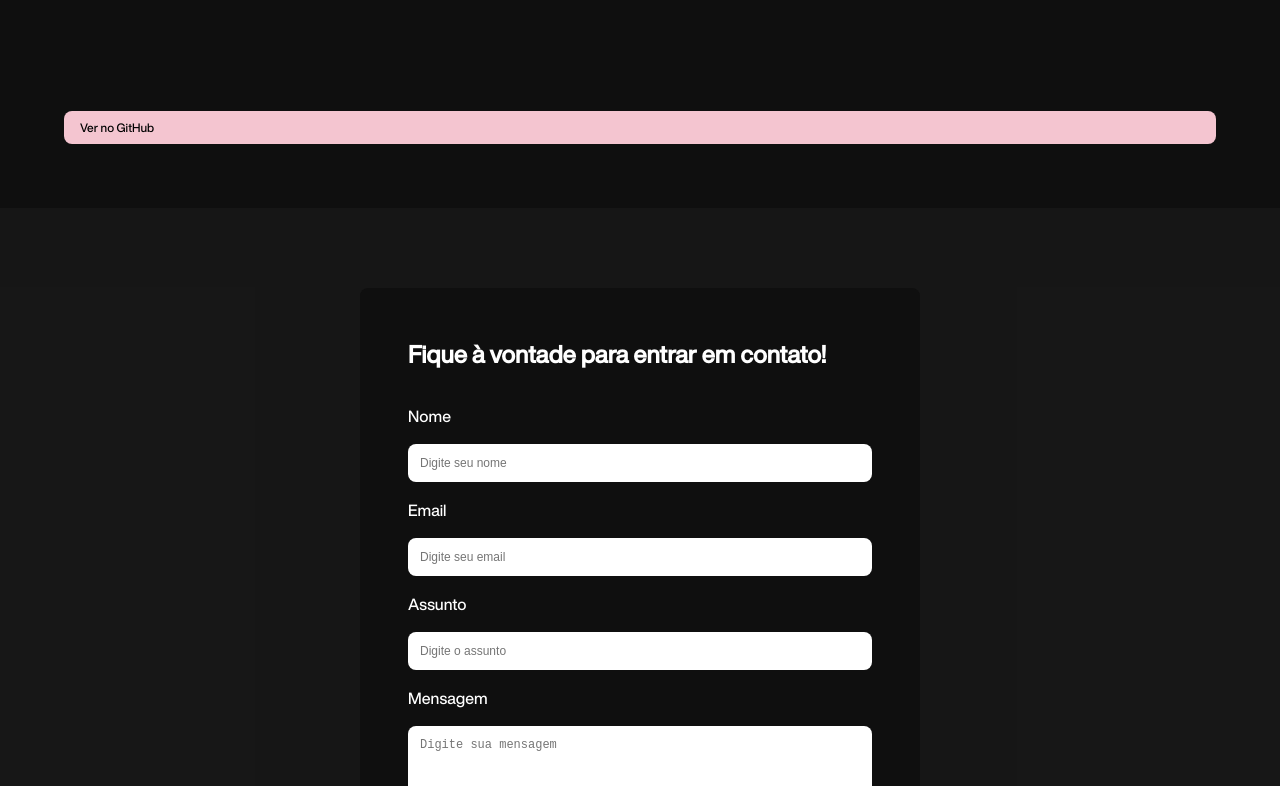
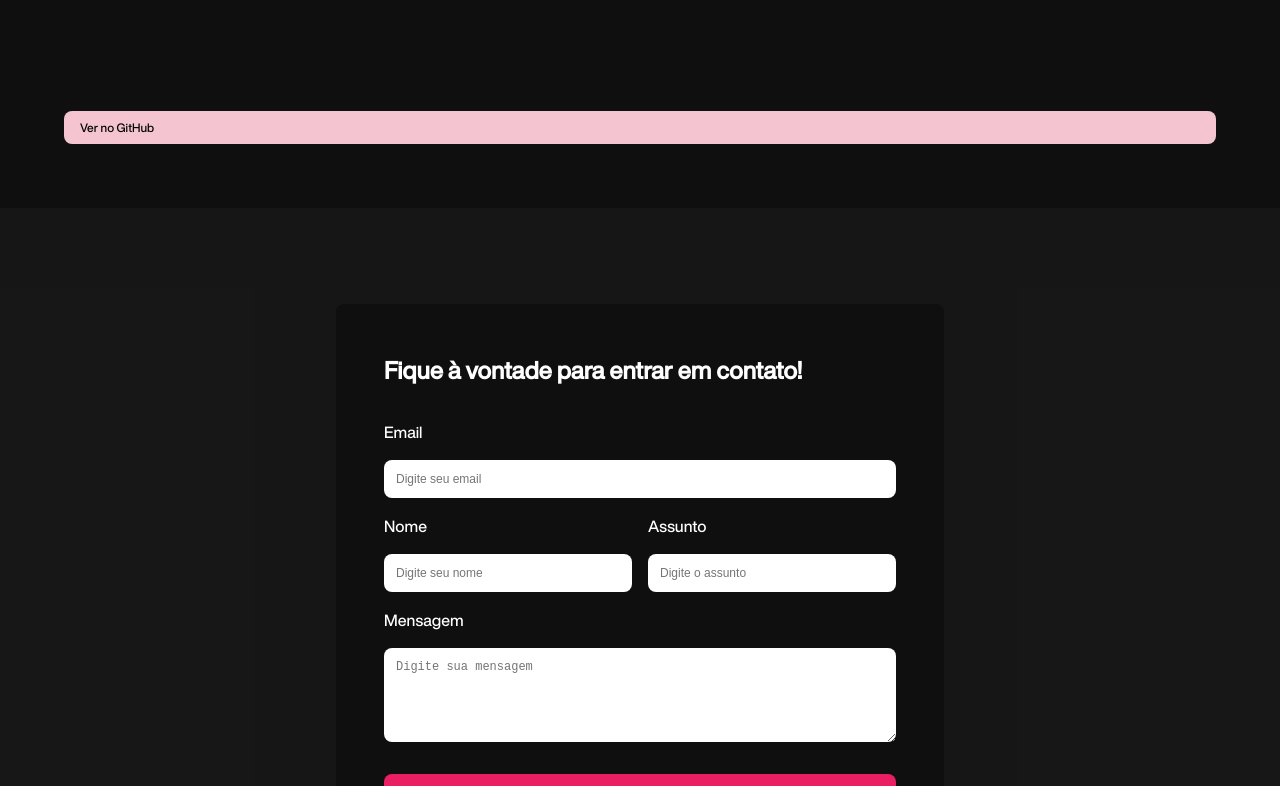
Before and after one commit to heloisacrisilva/myportfolio, a Next.js app: page /1 in a window 1280 px wide. Shown: the part 2000-2786 px from the top of the page. Built offline with nearby package versions, Linux system fonts and the light colour scheme; no server answers.

Commit message:
style: improvents

```diff
--- a/src/components/Buttons/LanguageButton/style.ts
+++ b/src/components/Buttons/LanguageButton/style.ts
@@ -25,4 +25,10 @@ const Button = styled.button<{ $selected: boolean }>`
     transition: all 0.05s ease-out;
     transform: scale(1.05);
   }
+
+  @media screen and (max-width: 868px) {
+    width: 3rem;
+    height: 2rem;
+    font-size: ${({ theme }) => theme.fonts.sizer.sm};
+  }
 `;
--- a/src/components/Footer/style.ts
+++ b/src/components/Footer/style.ts
@@ -13,6 +13,7 @@ export const FooterContainer = styled.footer`
   bottom: 0;
   align-items: center;
   justify-content: center;
+  height: 5rem;
 `;
 
 export const Links = styled.div`
--- a/src/components/Form/index.tsx
+++ b/src/components/Form/index.tsx
@@ -38,14 +38,10 @@ export const ContactForm = ({ lang }: ContactForm) => {
   };
 
   return (
-    <S.FormsBox>
     <S.Form onSubmit={handleSubmit} noValidate>
-        <S.Ttile>{t('title')}</S.Ttile>
+      <S.Title>{t('title')}</S.Title>
 
-        <label htmlFor="name">{t('name')}</label>
-        <S.Input id="name" type="text" name="name" placeholder={t('namePlaceholder')} value={form.name} onChange={handleChange} required aria-required="true" />
-
-        <label htmlFor="email">{t('email')}</label>
+      <S.Label htmlFor="email">{t('email')}</S.Label>
       <S.Input
         id="email"
         type="email"
@@ -57,7 +53,22 @@ export const ContactForm = ({ lang }: ContactForm) => {
         aria-required="true"
       />
 
-        <label htmlFor="subject">{t('subject')}</label>
+      <S.Line>
+        <S.InputContainer>
+          <S.Label htmlFor="name">{t('name')}</S.Label>
+          <S.Input
+            id="name"
+            type="text"
+            name="name"
+            placeholder={t('namePlaceholder')}
+            value={form.name}
+            onChange={handleChange}
+            required
+            aria-required="true"
+          />
+        </S.InputContainer>
+        <S.InputContainer>
+          <S.Label htmlFor="subject">{t('subject')}</S.Label>
           <S.Input
             id="subject"
             type="text"
@@ -68,8 +79,10 @@ export const ContactForm = ({ lang }: ContactForm) => {
             required
             aria-required="true"
           />
+        </S.InputContainer>
+      </S.Line>
 
-        <label htmlFor="message">{t('message')}</label>
+      <S.Label htmlFor="message">{t('message')}</S.Label>
       <S.TextArea
         id="message"
         name="message"
@@ -81,12 +94,12 @@ export const ContactForm = ({ lang }: ContactForm) => {
         rows={5}
       />
 
-        <S.Button type="submit">{t('submit')}</S.Button>
+      <S.Button type="submit" disabled={status === 'loading'}>
+        {status === 'loading' ? t('submitLoading') : t('submit')}
+      </S.Button>
 
       {status === 'success' && <span style={{ color: 'green', marginTop: '1rem' }}>{t('submitSuccess')}</span>}
-        {status === 'loading' && <span style={{ color: 'gray', marginTop: '1rem' }}>{t('submitLoading')}</span>}
       {status === 'error' && <span style={{ color: 'red', marginTop: '1rem' }}>{t('submitError')}</span>}
     </S.Form>
-    </S.FormsBox>
   );
 };
--- a/src/components/Form/style.ts
+++ b/src/components/Form/style.ts
@@ -1,17 +1,4 @@
 import styled from 'styled-components';
-
-export const FormsBox = styled.div`
-  display: flex;
-  justify-content: center;
-  align-items: center;
-  padding: 1rem;
-`;
-
-export const Ttile = styled.h1`
-  font-size: ${({ theme }) => theme.fonts.sizer.xxl};
-  color: ${({ theme }) => theme.primaryColor};
-  margin-bottom: 1rem;
-`;
 
 export const Form = styled.form`
   display: flex;
@@ -22,6 +9,39 @@ export const Form = styled.form`
   max-width: 50%;
   padding: 3rem;
   border-radius: 0.5rem;
+
+  @media screen and (max-width: 968px) {
+    gap: 0.5rem;
+  }
+`;
+
+export const InputContainer = styled.div`
+  display: flex;
+  flex-direction: column;
+  align-items: flex-start;
+  width: 100%;
+  gap: 1rem;
+  @media screen and (max-width: 968px) {
+    gap: 0.5rem;
+  }
+`;
+
+export const Line = styled.div`
+  display: flex;
+  justify-content: space-between;
+  align-items: center;
+  gap: 1rem;
+  width: 100%;
+`;
+
+export const Title = styled.h1`
+  font-size: ${({ theme }) => theme.fonts.sizer.xxl};
+  color: ${({ theme }) => theme.primaryColor};
+  margin-bottom: 1rem;
+
+  @media screen and (max-width: 968px) {
+    font-size: ${({ theme }) => theme.fonts.sizer.xl};
+  }
 `;
 
 export const Input = styled.input`
@@ -29,6 +49,17 @@ export const Input = styled.input`
   border-radius: 0.5rem;
   border: none;
   font-size: ${({ theme }) => theme.fonts.sizer.md};
+  width: 100%;
+
+  @media screen and (max-width: 968px) {
+    padding: 0.5rem;
+  }
+
+  &::placeholder {
+    @media screen and (max-width: 968px) {
+      font-size: ${({ theme }) => theme.fonts.sizer.sm};
+    }
+  }
 `;
 
 export const TextArea = styled.textarea`
@@ -37,6 +68,24 @@ export const TextArea = styled.textarea`
   font-size: ${({ theme }) => theme.fonts.sizer.md};
   resize: vertical;
   border: none;
+
+  @media screen and (max-width: 968px) {
+    padding: 0.5rem;
+  }
+
+  &::placeholder {
+    @media screen and (max-width: 968px) {
+      font-size: ${({ theme }) => theme.fonts.sizer.sm};
+    }
+  }
+`;
+
+export const Label = styled.label`
+  font-size: ${({ theme }) => theme.fonts.sizer.xl};
+
+  @media screen and (max-width: 968px) {
+    font-size: ${({ theme }) => theme.fonts.sizer.sm};
+  }
 `;
 
 export const Button = styled.button`
@@ -45,7 +94,7 @@ export const Button = styled.button`
   font-size: ${({ theme }) => theme.fonts.sizer.md};
   border: none;
   background: ${({ theme }) => theme.commonColors.pink};
-  color: ${({ theme }) => theme.commonColors.second};;
+  color: ${({ theme }) => theme.commonColors.second};
   font-weight: bold;
   cursor: pointer;
   transition: 0.2s;
--- a/src/components/Header/index.tsx
+++ b/src/components/Header/index.tsx
@@ -1,6 +1,6 @@
 'use client';
 
-import { useState } from 'react';
+import { useEffect, useMemo, useState } from 'react';
 import * as S from './style';
 import { getTranslation } from '@/utils/i18n';
 import LanguageButton from '../Buttons/LanguageButton';
@@ -8,10 +8,7 @@ import CONSTANTS from '@/config/constants.mjs';
 import ThemeSwitcher from '../Buttons/ThemeSwitcher';
 import dynamic from 'next/dynamic';
 
-const ToScrool = dynamic(
-  () => import('react-scroll').then((mod) => mod.Link),
-  { ssr: false }
-);
+const ToScrool = dynamic(() => import('react-scroll').then((mod) => mod.Link), { ssr: false });
 
 const { AVAILABLE_LOCALES } = CONSTANTS;
 
@@ -24,12 +21,36 @@ export const Header = ({ lang }: HeaderProps) => {
 
   const [activeSection, setActiveSection] = useState('AboutSection');
 
-  const navItems = [
-    { id: 'AboutSection', label: t('about') },
-    { id: 'StackSection', label: t('stack') },
-    { id: 'ProjectsSection', label: t('projects') },
-    { id: 'ContactSection', label: t('contact') },
-  ];
+  const navItems = useMemo(
+    () => [
+      { id: 'AboutSection', label: t('about') },
+      { id: 'StackSection', label: t('stack') },
+      { id: 'ProjectsSection', label: t('projects') },
+      { id: 'ContactSection', label: t('contact') },
+    ],
+    [t]
+  );
+
+  useEffect(() => {
+    const sections = navItems.map((item) => document.getElementById(item.id));
+
+    const handleScroll = () => {
+      const scrollPosition = window.scrollY + 100;
+
+      sections.forEach((section, index) => {
+        if (!section) return;
+
+        if (scrollPosition >= section.offsetTop && scrollPosition < section.offsetTop + section.offsetHeight) {
+          setActiveSection(navItems[index].id);
+        }
+      });
+    };
+
+    handleScroll();
+    window.addEventListener('scroll', handleScroll);
+
+    return () => window.removeEventListener('scroll', handleScroll);
+  }, [navItems]);
 
   return (
     <S.Container>
--- a/src/components/Sections/aboutSection/style.ts
+++ b/src/components/Sections/aboutSection/style.ts
@@ -6,6 +6,11 @@ export const Section = styled.div`
   padding: 4rem 4rem;
   display: flex;
   gap: 6rem;
+
+  @media screen and (max-width: 768px) {
+    flex-direction: column;
+    gap: 0;
+  }
 `;
 
 export const TextBox = styled.div`
@@ -28,6 +33,10 @@ export const Title = styled.h1`
 
   display: inline-block;
   width: fit-content;
+
+  @media screen and (max-width: 768px) {
+    font-size: ${({ theme }) => theme.fonts.sizer.xl};
+  }
 `;
 
 export const Description = styled.span`
@@ -35,12 +44,20 @@ export const Description = styled.span`
   color: ${({ theme }) => theme.primaryColor};
   display: inline-block;
   white-space: pre-line;
+
+  @media screen and (max-width: 768px) {
+    font-size: ${({ theme }) => theme.fonts.sizer.lg};
+  }
 `;
 
 export const Image = styled.img`
   width: 100%;
   height: auto;
   border-radius: 1rem;
+
+  @media screen and (max-width: 768px) {
+    width: 80%;
+  }
 `;
 
 export const ImageBox = styled.div`
@@ -48,6 +65,9 @@ export const ImageBox = styled.div`
   display: flex;
   border-radius: 1rem;
   align-items: center;
+  @media screen and (max-width: 768px) {
+    justify-content: center;
+  }
 `;
 
 export const SubtitleBox = styled.div`
--- a/src/components/Sections/contactSection/style.ts
+++ b/src/components/Sections/contactSection/style.ts
@@ -1,63 +1,10 @@
 import styled from 'styled-components';
 
 export const Section = styled.div`
-  min-height: calc(100vh - 4rem);
-  width: 100%;
-  padding: 4rem;
-  background-color: ${({ theme }) => theme.neutral8};
-`;
-
-export const FormsBox = styled.div`
   display: flex;
   justify-content: center;
   align-items: center;
+  width: 100%;
+  padding: 6rem 2rem;
+  background-color: ${({ theme }) => theme.neutral8};
 `;
-
-export const Ttile = styled.h1`
-  font-size: ${({ theme }) => theme.fonts.sizer.xxl};
-  color: ${({ theme }) => theme.primaryColor};
-  margin-bottom: 1rem;
-`;
-
-export const Form = styled.form`
-  display: flex;
-  flex-direction: column;
-  background-color: ${({ theme }) => theme.secondaryBackground};
-  gap: 1rem;
-  width: 100%;
-  max-width: 50%;
-  padding: 4rem;
-  border-radius: 0.5rem;
-`;
-
-export const Input = styled.input`
-  padding: 0.75rem;
-  border-radius: 0.5rem;
-  border: none;
-  font-size: ${({ theme }) => theme.fonts.sizer.md};
-`;
-
-export const TextArea = styled.textarea`
-  padding: 0.75rem;
-  border-radius: 0.5rem;
-  font-size: ${({ theme }) => theme.fonts.sizer.md};
-  resize: vertical;
-  border: none;
-`;
-
-export const Button = styled.button`
-  padding: 0.75rem;
-  border-radius: 0.5rem;
-  font-size: ${({ theme }) => theme.fonts.sizer.md};
-  border: none;
-  background: ${({ theme }) => theme.commonColors.pink};
-  color: ${({ theme }) => theme.commonColors.second};;
-  font-weight: bold;
-  cursor: pointer;
-  transition: 0.2s;
-  margin-top: 1rem;
-  &:hover {
-    background: ${({ theme }) => theme.commonColors.lightPink};
-    color: ${({ theme }) => theme.commonColors.pink};
-  }
-`;
--- a/src/components/Sections/stackSection/style.ts
+++ b/src/components/Sections/stackSection/style.ts
@@ -5,6 +5,9 @@ export const Section = styled.div`
   padding: 8rem 4rem;
   background-color: ${({ theme }) => theme.neutral8};
   min-height: calc(100vh - 4rem);
+  @media screen and (max-width: 1280px) {
+    padding: 2rem;
+  }
 `;
 
 export const TextBox = styled.div`
@@ -35,4 +38,8 @@ export const CardsBox = styled.div`
   grid-template-columns: repeat(auto-fit, minmax(250px, 1fr));
   gap: 2rem;
   margin-top: 3rem;
+
+  @media screen and (max-width: 1280px) {
+    grid-template-columns: repeat(auto-fit, minmax(200px, 1fr));
+  }
 `;
```
Lines whose indentation alone changed are shown as unchanged.
